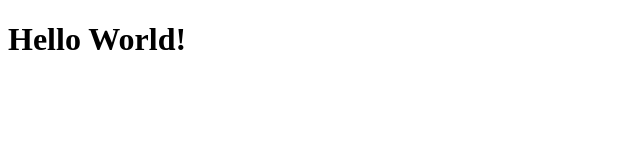
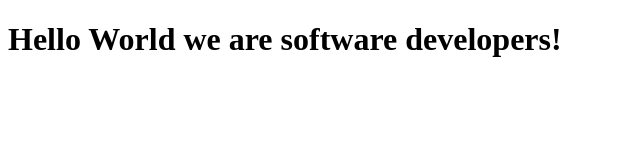
Before and after one commit to emmanuellmhango/raulAndEmmanuel, a plain HTML site: page index.html in a window 1280 px wide. Shown: the whole page, without its empty margins (0-640 px from the left). Drawn offline with Linux system fonts and the light colour scheme.

Commit message:
Update index.html

```diff
--- a/index.html
+++ b/index.html
@@ -8,7 +8,7 @@
 
   <body>
     <script src="https://cdn.freecodecamp.org/testable-projects-fcc/v1/bundle.js"></script>
-    <h1>Hello World!</h1>
+    <h1>Hello World we are software developers!</h1>
     <!--
 
     Hello Camper!
```
